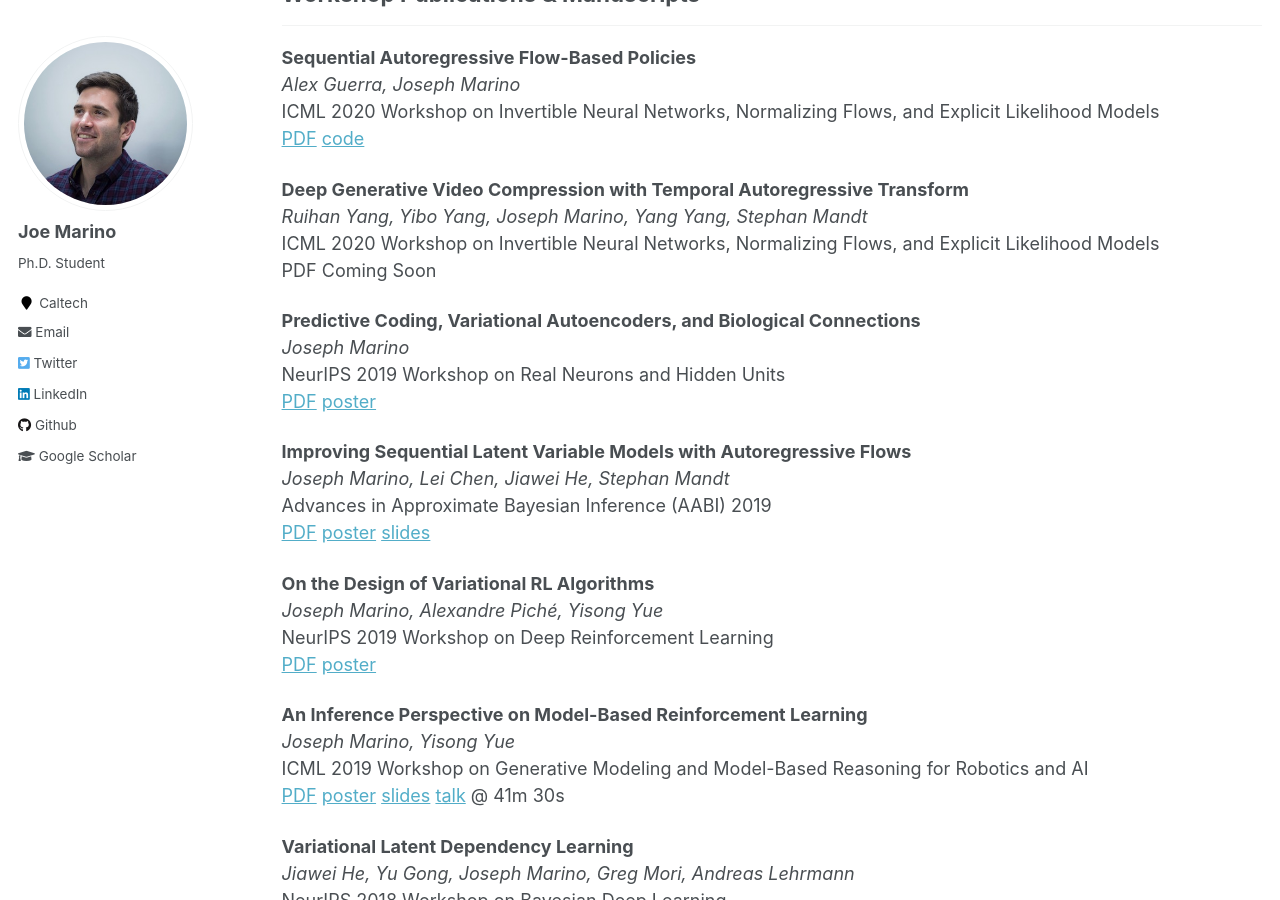
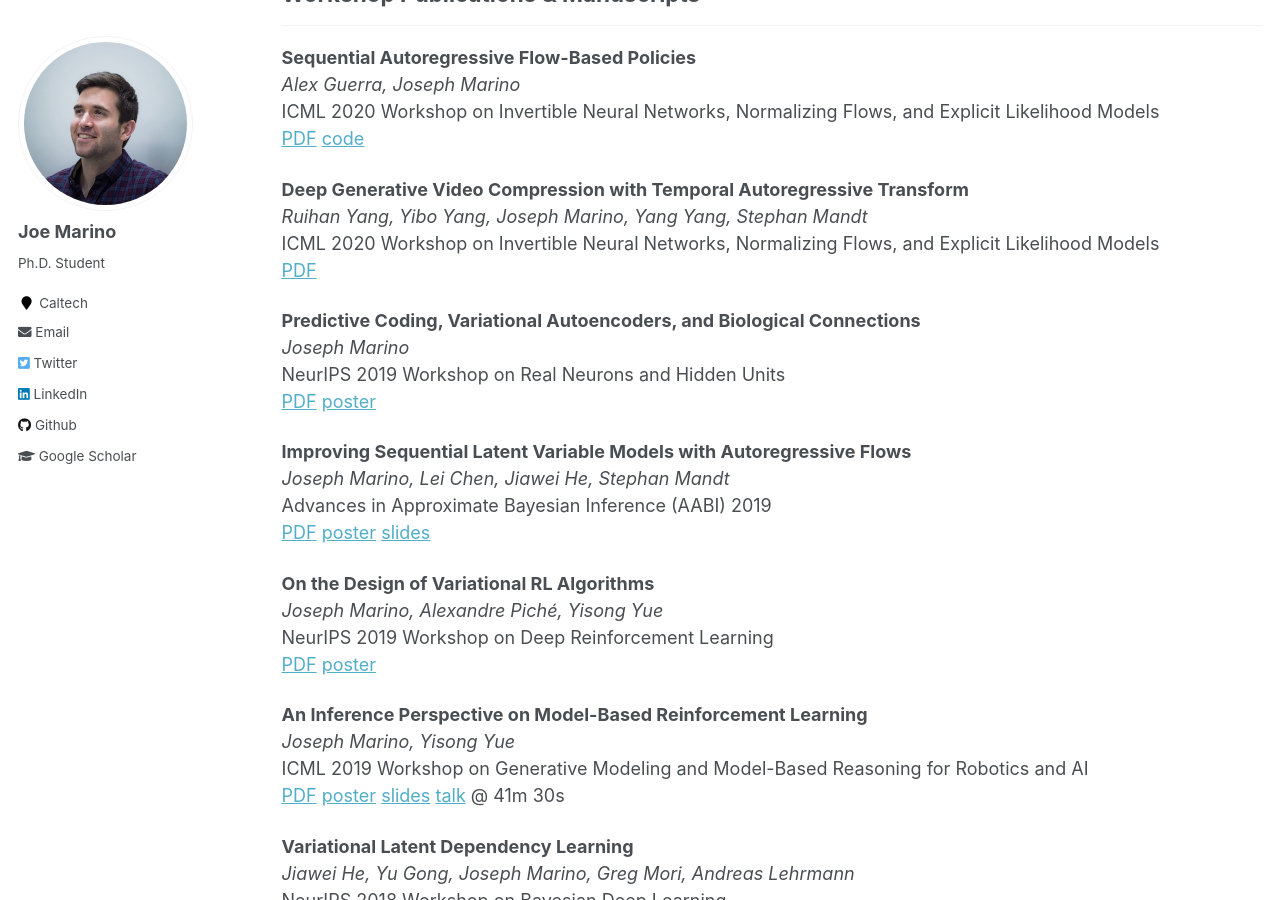
Before and after one commit to joelouismarino/joelouismarino.github.io, a Jekyll site: the page built from _pages/publications.md, in a window 1280 px wide and 900 px high, scrolled down 822 px. Built offline with Jekyll 4.4.1, drawn with Linux system fonts in a browser that asks for light colours.

Commit message:
Updating publications links.

```diff
--- a/_pages/publications.md
+++ b/_pages/publications.md
@@ -39,7 +39,7 @@ ICML 2020 Workshop on Invertible Neural Networks, Normalizing Flows, and Explici
 **Deep Generative Video Compression with Temporal Autoregressive Transform**
 *Ruihan Yang, Yibo Yang, Joseph Marino, Yang Yang, Stephan Mandt*
 ICML 2020 Workshop on Invertible Neural Networks, Normalizing Flows, and Explicit Likelihood Models
-PDF Coming Soon
+[PDF](../files/papers/2020/seq_flows_compression/seq_flows_compression.pdf)
 
 **Predictive Coding, Variational Autoencoders, and Biological Connections**
 *Joseph Marino*
```
Also changed, not shown: 2 other files.
